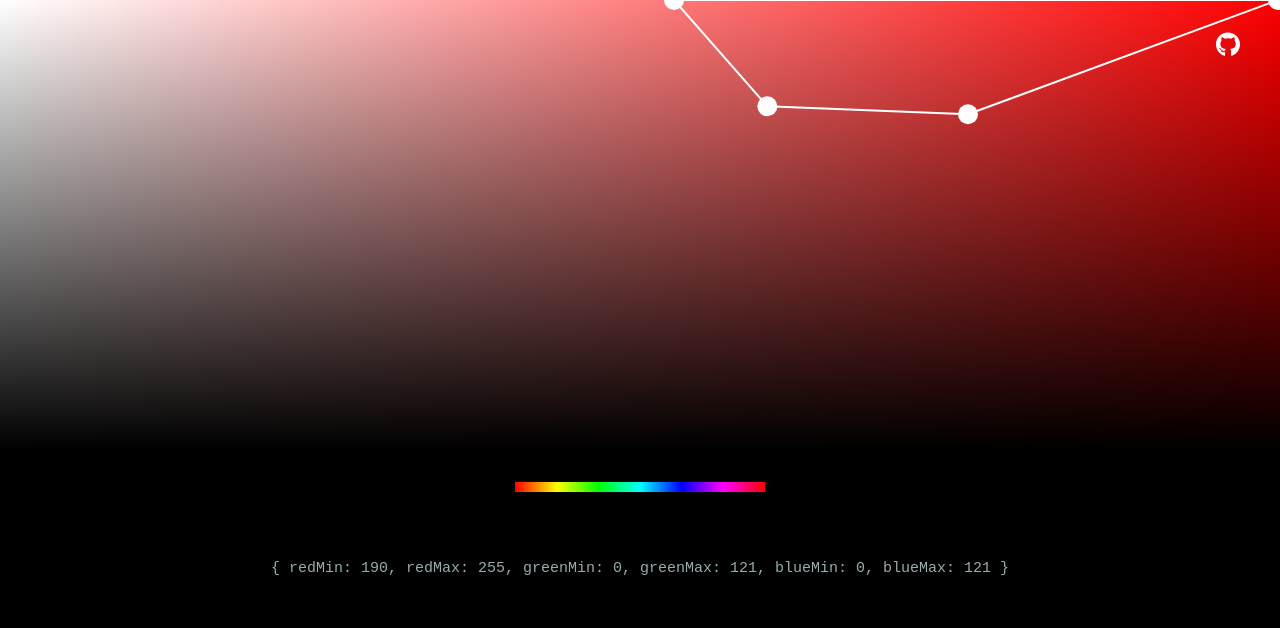
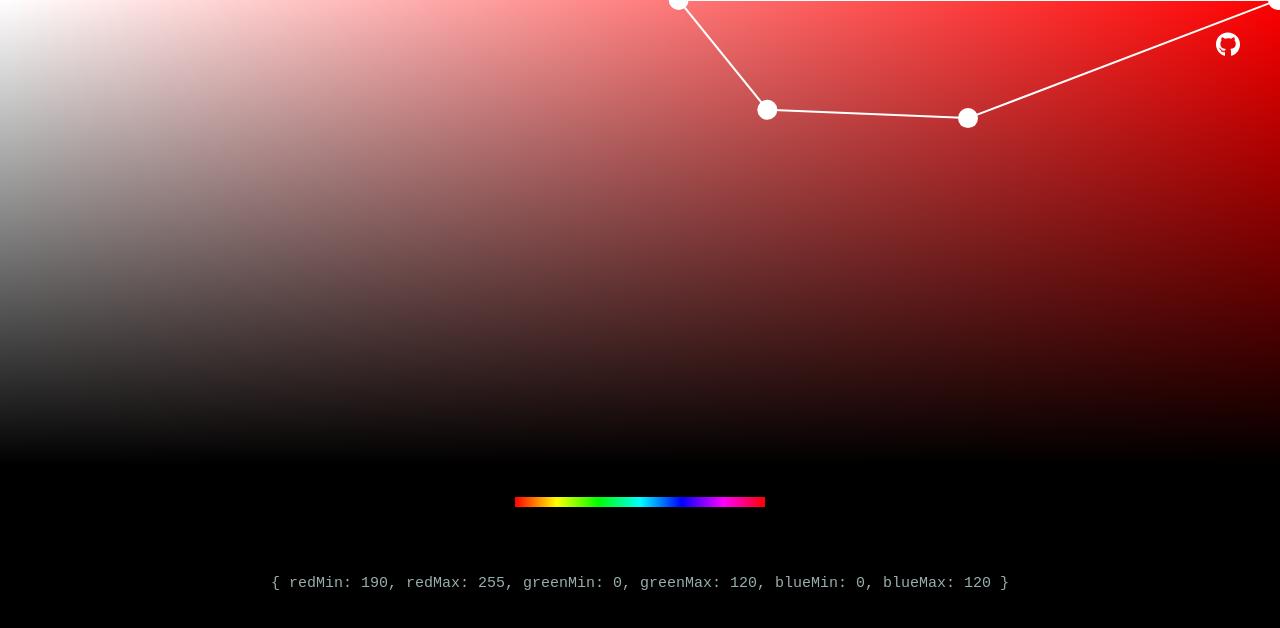
Before and after one commit to lasertraining/react-rgb-range-color-picker, a React (Create React App) app: page / in a window 1280 px wide. Shown: the top 628 px of the page. Built offline with nearby package versions, Linux system fonts and the light colour scheme.

Commit message:
Color picker height increased and pointers default values changed

```diff
--- a/src/components/ColorPicker.jsx
+++ b/src/components/ColorPicker.jsx
@@ -7,7 +7,7 @@ import styled from "styled-components";
 const ColorPicker = ({ colorHSLHue, setColorRGBRange }) => {
   const [pointers, setPointers] = useState({
     pointer1: { x: 0.9984375, y: 0 },
-    pointer2: { x: 0.5265588914549654, y: 0 },
+    pointer2: { x: 0.5302083333333333, y: 0 },
     pointer3: { x: 0.5994791666666667, y: 0.236 },
     pointer4: { x: 0.75625, y: 0.254 },
   });
@@ -22,7 +22,7 @@ const ColorPicker = ({ colorHSLHue, setColorRGBRange }) => {
   let dragging = false;
 
   const width = useWindowWidth() || window.innerWidth;
-  const height = 450;
+  const height = 465;
 
   const pointer1X = pointers.pointer1.x * width;
   const pointer1Y = pointers.pointer1.y * height;
```
